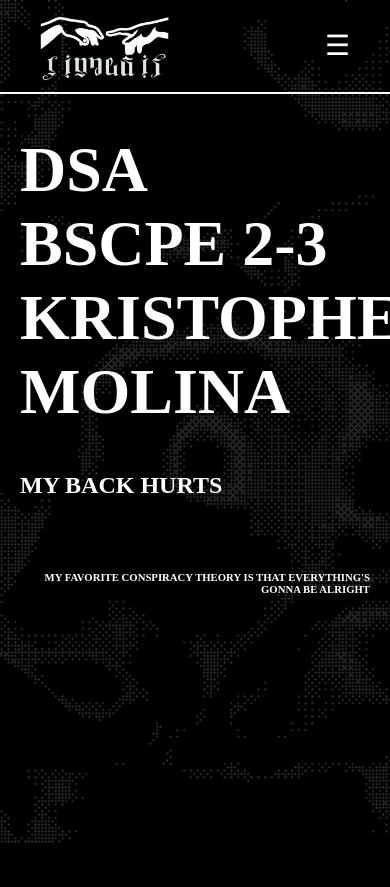
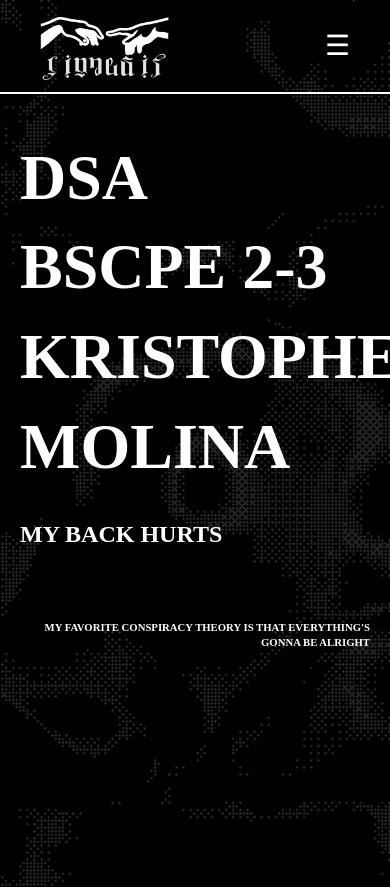
Before and after one commit to ToffertheCreator/portefeuille-de-toffer, a Flask app: page /profile in a window 390 px wide; the page is wider, and only the part inside the window is pictured. Before the commit the page ends 843 px from the top of that part, so only its background shows below. Run offline with Flask 3, Linux system fonts and the light colour scheme.

Commit message:
test fix 3

```diff
--- a/static/main.css
+++ b/static/main.css
@@ -527,11 +527,10 @@ html, body {
 
     /* Landing background */
     .landing-bg {
-        min-height: 100vh;
-        height: auto;  /* Add this - allows it to grow with content */
         background-size: cover;
         background-position: center center;
-        background-attachment: scroll;
+        min-height: 100vh;
+        height: auto;
     }
 
     /* Text */
@@ -556,14 +555,17 @@ html, body {
 
     /* Profile section */
     .profile {
-        font-size: 1.5rem;  /* Smaller font */
+        font-size: 1rem;
         margin-left: 20px;
         margin-right: 20px;
+        min-height: 100vh;  /* Ensure it covers full viewport */
     }
 
     .profile h1 {
         padding-top: 20px;
         font-size: 4rem;
+        line-height: 1.4;
+        margin-bottom: 30px;
     }
 
     .landing-bg .profile h1 {
@@ -581,6 +583,7 @@ html, body {
         margin-right: 0px;     /* Space from right edge */
         margin-top: 45px;
         max-width: 100%;
+        line-height: 1.4;
     }
 
     /* Work cards */
```
